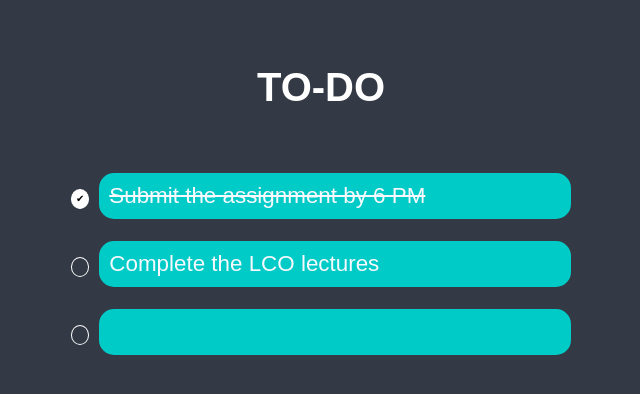
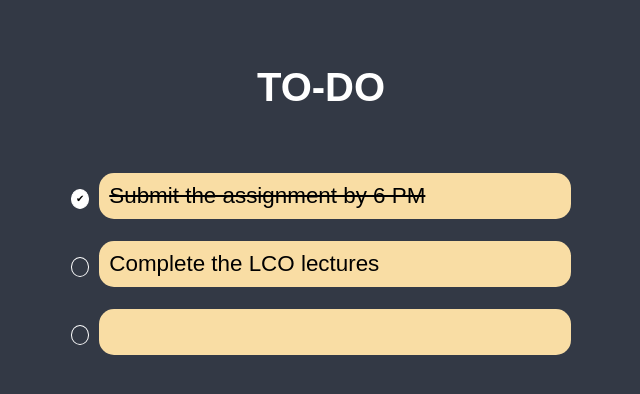
Before and after one commit to thisisutkarsh/assignment, a React (Create React App) app in the folder assignment-4/todoapp/: page / in a window 1280 px wide. Shown: the top 394 px of the page, without its empty margins (319-959 px from the left). Built offline with nearby package versions, Linux system fonts and the light colour scheme.

Commit message:
change style

```diff
--- a/assignment-4/todoapp/src/App.css
+++ b/assignment-4/todoapp/src/App.css
@@ -94,13 +94,13 @@ ul {
 
 input {
   border: none;
-  background-color: #01cbc6;
+  background-color: #f9dda4;
   padding: 10px;
   margin-bottom: 6px;
   border-radius: 15px;
-  color: ghostwhite;
+  color: black;
   font-size: 1.4rem;
-  /* font-weight: bold; */
+  font-weight: 500;
   outline: none;
   width: 100%;
 }
```
